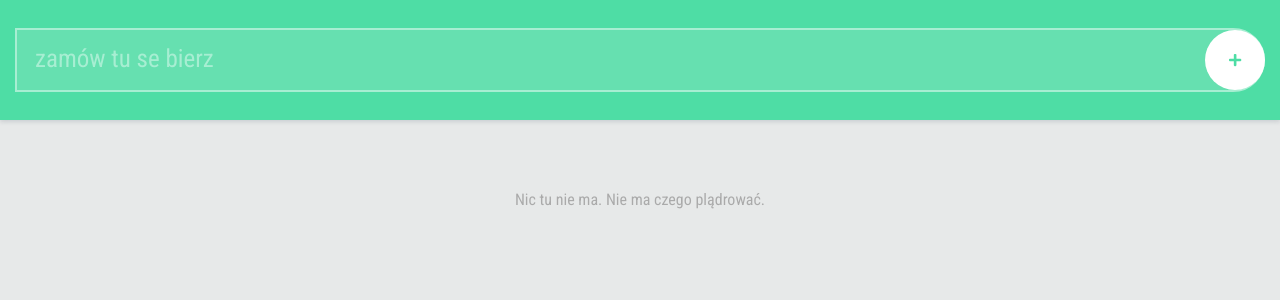
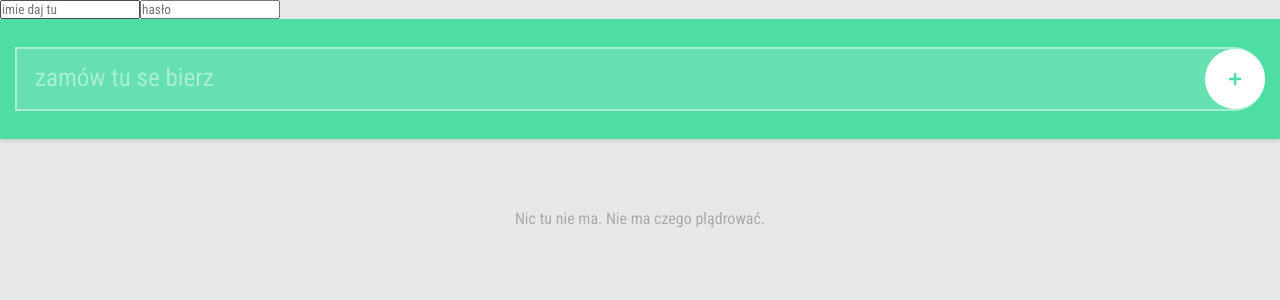
Before and after one commit to Shavanath/ordersApp.js, a PHP site: page / in a window 1280 px wide. Shown: the top 300 px of the page. Run offline with PHP 8.4, Linux system fonts and the light colour scheme; some libraries are stand-ins or nearby versions.

Commit message:
Add php files

```diff
--- a/index.html
+++ b/index.php
@@ -9,8 +9,13 @@
 <body>
 
 <div class="wrapper flex">
+    <div class="login-wrapper flex">
+        <input class="login-input input" placeholder="imie daj tu" value="">
+        <input class="password-input input" placeholder="hasło" value="">
+        <a href="#" class="submit-login"></a>
+    </div>
     <header class="flex">
-        <input class="item-input" placeholder="zamów tu se bierz" value="">
+        <input class="item-input input" placeholder="zamów tu se bierz" value="">
         <a href="#" class="add-item flex">
             <i class="fas fa-plus fa-sm"></i>
         </a>
@@ -24,3 +29,9 @@
 <script src="script.js"></script>
 </body>
 </html>
+
+
+
+<?php
+
+?>
--- /dev/null
+++ b/test.php
@@ -0,0 +1,5 @@
+<?php
+
+session_start();
+
+?>
```
